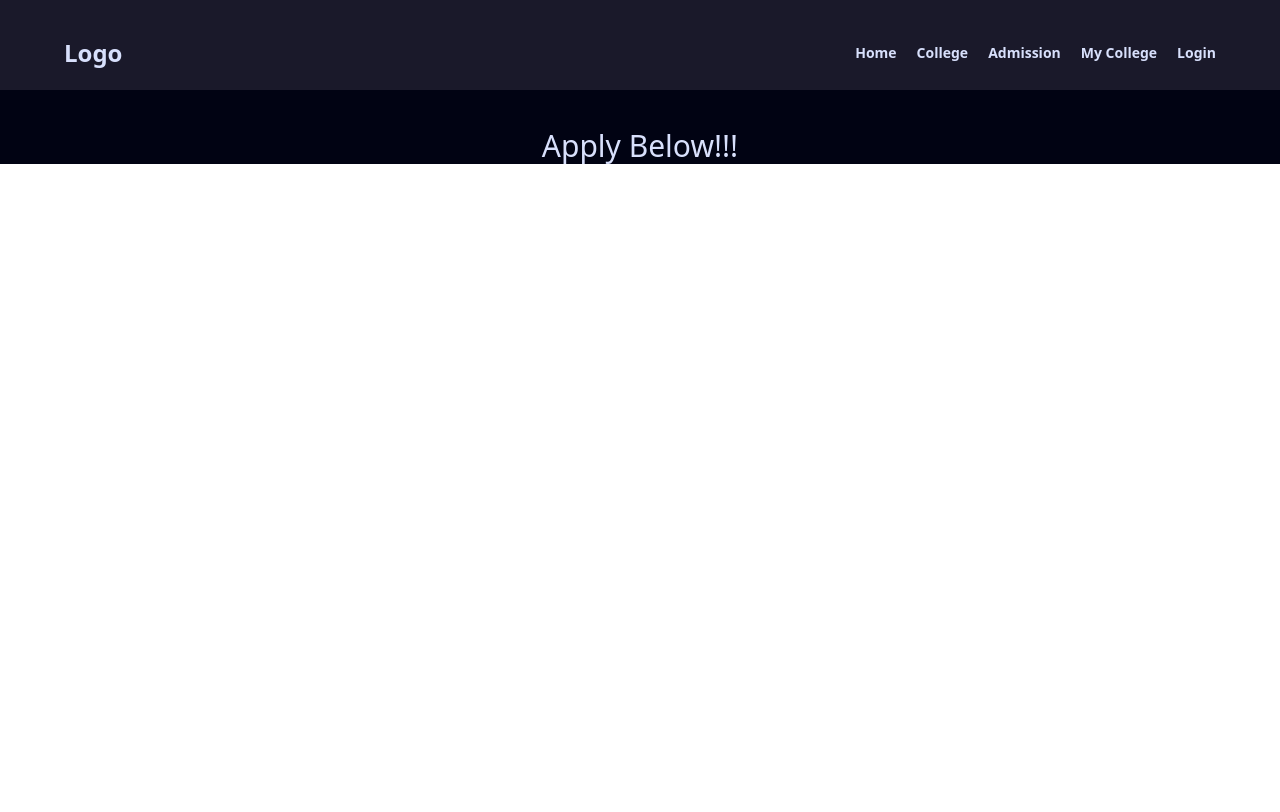
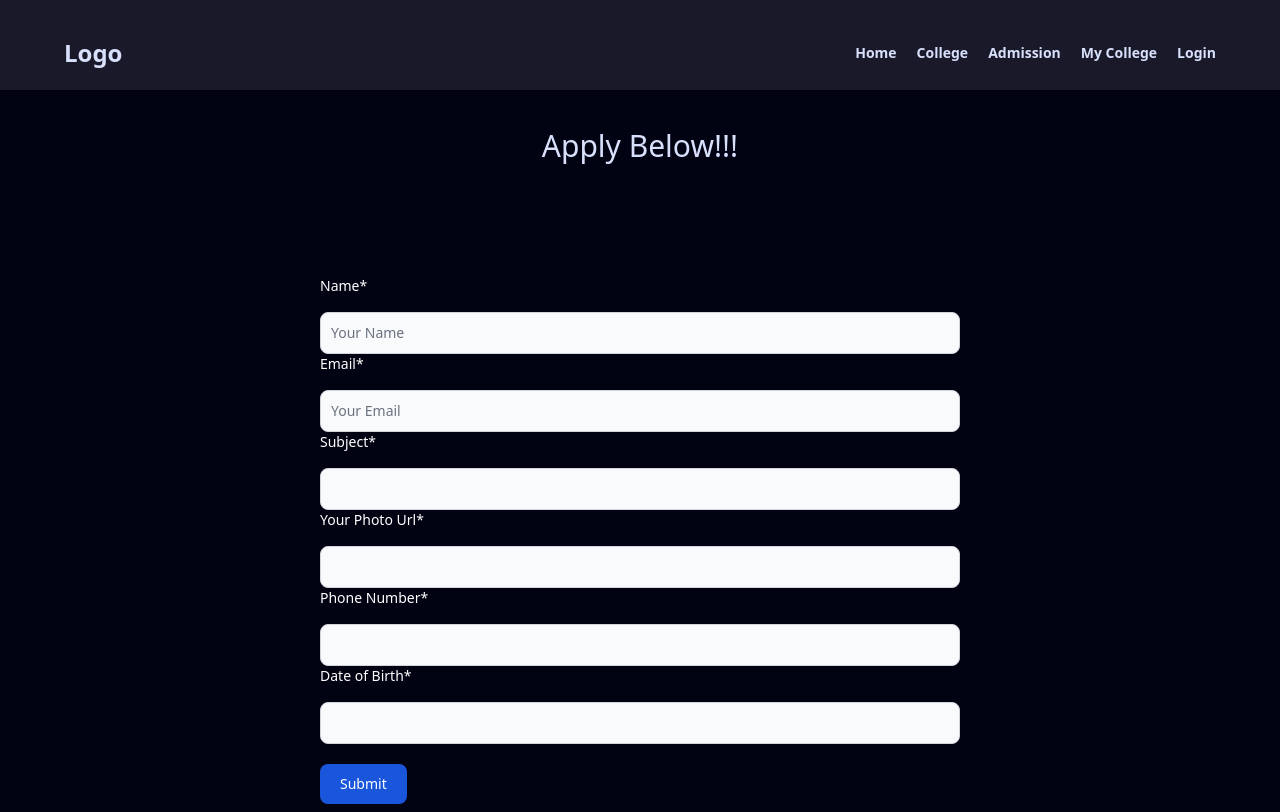
Before and after one commit to ZahirulIslamJoy/College-Booking-Client, a React (Vite) app: page /admission/1 in a window 1280 px wide. Built offline with nearby package versions, Linux system fonts and the light colour scheme; no server answers.

Commit message:
added form of admission details

```diff
--- a/src/navpages/admission/AdmissionDetails.jsx
+++ b/src/navpages/admission/AdmissionDetails.jsx
@@ -1,12 +1,136 @@
 import React from "react";
+import { useForm } from "react-hook-form";
 
 const AdmissionDetails = () => {
+
+    const {
+        register,
+        handleSubmit,
+        formState: { errors },
+      } = useForm();
+
+    const onSubmit = (data) => {
+        const name = data.name;
+        const photo = data.photo;
+        const email = data.email;
+        const password = data.password;
+        const confirmpass = data.confirmpassword;
+
+    }
+
+
+
   return (
-    <div className="bg-[#010313] text-[#D8E0FC]">
+    <div className="bg-[#010313] min-h-screen text-[#D8E0FC]">
       <div className="w-[85%] mx-auto ">
         <h1 className="text-3xl  text-center pt-32 mb-28">Apply Below!!!</h1>
       </div>
-
+      <div className="w-1/2  mt-12 mx-auto">
+        <form onSubmit={handleSubmit(onSubmit)}>
+          <div className="">
+            <label className="block mb-4 text-sm font-medium text-white dark:text-white">
+              Name*
+            </label>
+            <input
+              {...register("name", { required: true })}
+              type="text"
+              className="bg-gray-50 border border-gray-300 text-gray-900 text-sm rounded-lg focus:ring-blue-500 focus:border-blue-500 block w-full p-2.5"
+              placeholder="Your Name"
+            />
+            {errors.name?.type === "required" && (
+              <p className="text-red-600" role="alert">
+                Name is required
+              </p>
+            )}
+          </div>
+          <div>
+            <label className="block mb-4 text-sm font-medium text-white dark:text-white">
+              Email*
+            </label>
+            <input
+              {...register("email", { required: true })}
+              type="email"
+              className="bg-gray-50 border border-gray-300 text-gray-900 text-sm rounded-lg focus:ring-blue-500 focus:border-blue-500 block w-full p-2.5"
+              placeholder="Your Email"
+            />
+            {errors.email?.type === "required" && (
+              <p className="text-red-600" role="alert">
+                Email is required
+              </p>
+            )}
+          </div>
+          <div>
+            <label className="block mb-4 text-sm font-medium text-white dark:text-white">
+              Subject*
+            </label>
+            <input
+              {...register("photo", { required: true })}
+              type="text"
+              className="bg-gray-50 border border-gray-300 text-gray-900 text-sm rounded-lg focus:ring-blue-500 focus:border-blue-500 block w-full p-2.5"
+              placeholder=" "
+            />
+            {errors.photo?.type === "required" && (
+              <p className="text-red-600" role="alert">
+                Photo Url is required
+              </p>
+            )}
+          </div>
+          <div>
+            <label className="block mb-4 text-sm font-medium text-white dark:text-white">
+             Your  Photo Url*
+            </label>
+            <input
+              {...register("subject", { required: true })}
+              type="text"
+              className="bg-gray-50 border border-gray-300 text-gray-900 text-sm rounded-lg focus:ring-blue-500 focus:border-blue-500 block w-full p-2.5"
+              placeholder=" "
+            />
+            {errors.photo?.type === "required" && (
+              <p className="text-red-600" role="alert">
+                Subject is required
+              </p>
+            )}
+          </div>
+          <div>
+            <label className="block mb-4 text-sm font-medium text-white dark:text-white">
+              Phone Number*
+            </label>
+            <input
+              {...register("phone", { required: true })}
+              type="text"
+              className="bg-gray-50 border border-gray-300 text-gray-900 text-sm rounded-lg focus:ring-blue-500 focus:border-blue-500 block w-full p-2.5"
+              placeholder=" "
+            />
+            {errors.photo?.type === "required" && (
+              <p className="text-red-600" role="alert">
+                Phone No is Required
+              </p>
+            )}
+          </div>
+          <div>
+            <label className="block mb-4 text-sm font-medium text-white dark:text-white">
+              Date of Birth*
+            </label>
+            <input
+              {...register("photo", { required: true })}
+              type="text"
+              className="bg-gray-50 border border-gray-300 text-gray-900 text-sm rounded-lg focus:ring-blue-500 focus:border-blue-500 block w-full p-2.5"
+              placeholder=" "
+            />
+            {errors.photo?.type === "required" && (
+              <p className="text-red-600" role="alert">
+                Date of Birth is required
+              </p>
+            )}
+          </div>
+          <button
+            type="submit"
+            className="text-white mt-5 bg-blue-700 hover:bg-blue-800  font-medium rounded-lg text-sm px-5 py-2.5 mr-2 mb-2 focus:outline-none "
+          >
+            Submit
+          </button>
+        </form>
+      </div>
     </div>
   );
 };
```
